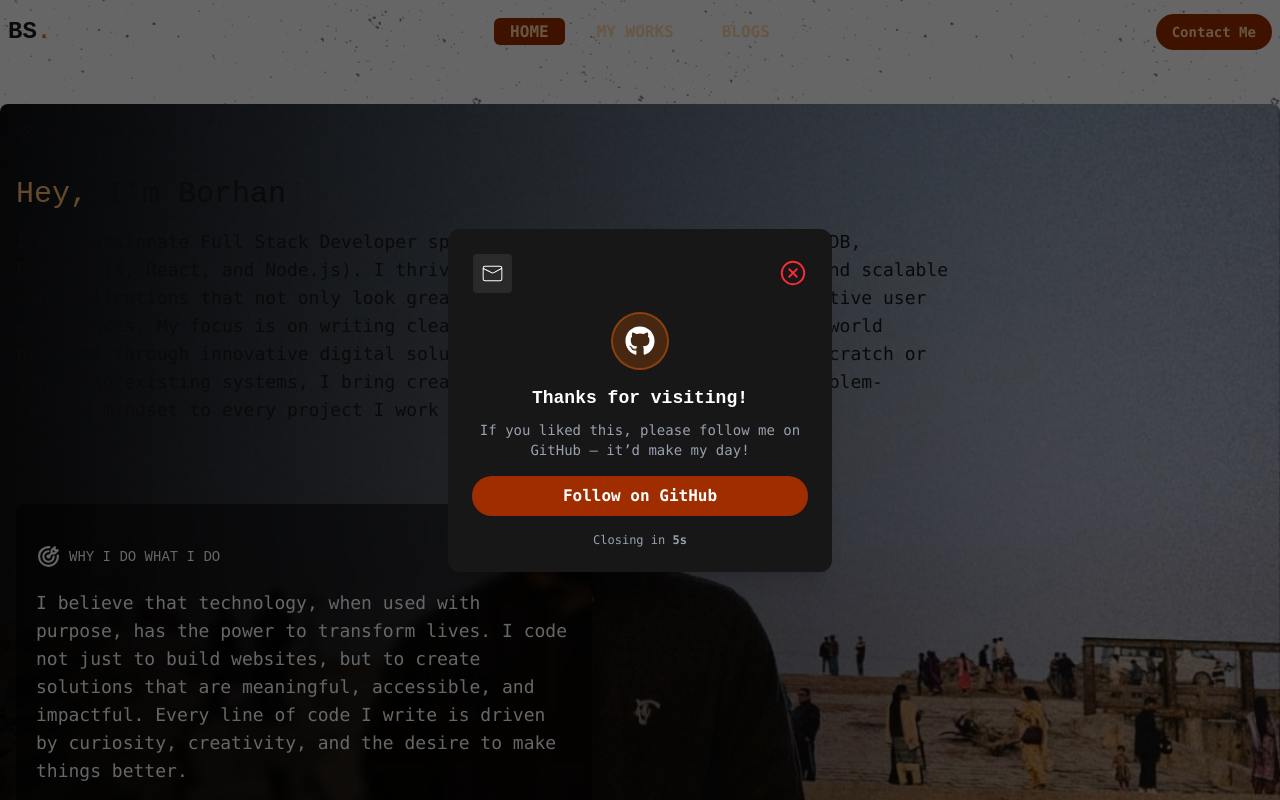
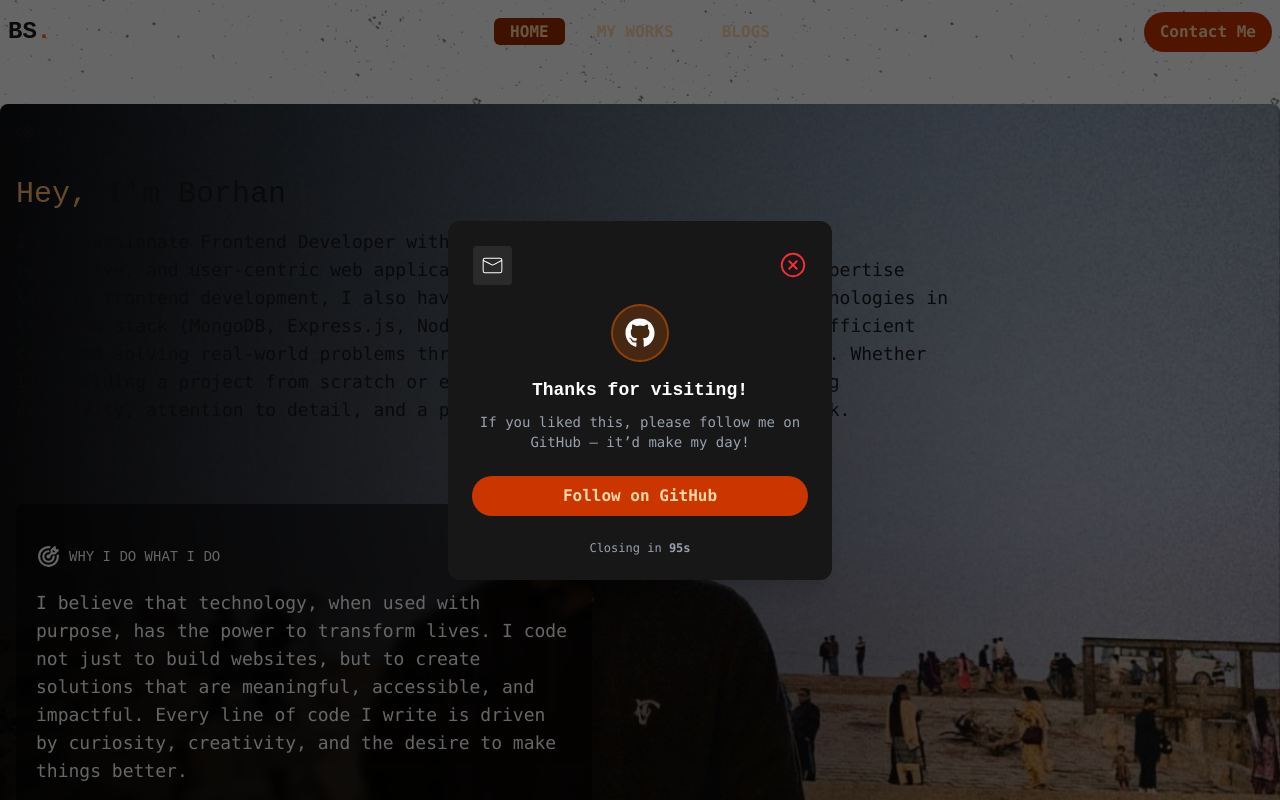
Before and after one commit to borhansiddque/portfolio-v0, a React (Vite) app: page / in a window 1280 px wide. Shown: the top 800 px of the page. Built offline with nearby package versions, Linux system fonts and the light colour scheme; a web font is replaced by a local one.

Commit message:
Update multiple components: adjust countdown timer in GithubPopup, enhance button styles in Navbar, ComingSoon, and MyStudioSection, and refine text in Banner for improved UI consistency and readability

```diff
--- a/src/Components/GithubPopup.jsx
+++ b/src/Components/GithubPopup.jsx
@@ -6,7 +6,7 @@ import toast from "react-hot-toast";
 
 const GithubPopup = () => {
   const [show, setShow] = useState(true);
-  const [countdown, setCountdown] = useState(10);
+  const [countdown, setCountdown] = useState(100);
   useEffect(() => {
     if (countdown === 0) {
       setShow(false);
@@ -70,7 +70,7 @@ const GithubPopup = () => {
             href="https://github.com/borhansiddque"
             target="_blank"
             rel="noopener noreferrer"
-            className="bg-orange-800 hover:bg-orange-600 text-white px-6 py-2 rounded-full font-semibold shadow-none hover:shadow-lg hover:shadow-orange-400 transition-all duration-300 w-full"
+            className="inline-block rounded-full px-4 py-2 text-base font-bold bg-orange-700 hover:bg-orange-600 text-orange-200 shadow-none hover:shadow-lg hover:shadow-orange-500 transition-all duration-300 w-full my-2"
           >
             Follow on GitHub
           </a>
--- a/src/Components/Navbar.jsx
+++ b/src/Components/Navbar.jsx
@@ -70,7 +70,7 @@ const Navbar = () => {
       <div className="navbar-end">
         <Link
           to={'/contact-me'}
-          className="inline-block rounded-full px-4 py-2 text-sm font-bold bg-orange-800 text-orange-200 hover:bg-orange-700 shadow-none hover:shadow-lg hover:shadow-orange-500 transition-all duration-300"
+          className="inline-block rounded-full px-4 py-2 text-base font-bold bg-orange-700 hover:bg-orange-600 text-orange-200 shadow-none hover:shadow-lg hover:shadow-orange-500 transition-all duration-300"
         >
           Contact Me
         </Link>
--- a/src/Pages/ComingSoon/ComingSoon.jsx
+++ b/src/Pages/ComingSoon/ComingSoon.jsx
@@ -12,7 +12,7 @@ const ComingSoon = () => {
 
 
         {/* Title */}
-        <h3 className="text-4xl font-bold">
+        <h3 className="text-3xl sm:text-4xl font-bold">
           Coming Soon<span className="text-orange-500">.</span>
         </h3>
 
@@ -27,7 +27,7 @@ const ComingSoon = () => {
         <a
           href="https://github.com/borhansiddque"
           target="_blank"
-          className="px-6 md:px-8 py-2 text-base font-semibold rounded-lg bg-orange-800 text-orange-200 hover:bg-orange-700 shadow-none hover:shadow-lg hover:shadow-orange-500 transition-all duration-300 border-none"
+          className="inline-block rounded-lg px-4 py-2 min-w-3xs text-base font-bold bg-orange-700 hover:bg-orange-600 text-orange-200 shadow-none hover:shadow-lg hover:shadow-orange-500 transition-all duration-300"
         >
           Check My Github
         </a>
--- a/src/Pages/Home/AboutMe.jsx
+++ b/src/Pages/Home/AboutMe.jsx
@@ -1,5 +1,6 @@
 import React from "react";
 import MyStudioSection from "./MyStudioSection";
+import { Link } from "react-router";
 
 const AboutMe = () => {
   return (
@@ -11,22 +12,39 @@ const AboutMe = () => {
         <div className="text-base mt-6 space-y-4">
           <p>
             I began my web development journey in 2023 with a strong passion for
-            creating modern and user-friendly websites. I started by learning
-            the core technologies — HTML, CSS, and JavaScript — and built my
-            first project using those basics.
+            creating modern, user-friendly websites. Starting with the
+            fundamentals—HTML, CSS, and JavaScript—I built my first projects
+            from the ground up.
           </p>
           <p>
-            As I progressed, I specialized in React.js for building dynamic and
-            responsive user interfaces. I also have foundational knowledge of
-            the backend using the MERN stack — working with MongoDB, Express.js,
-            and Node.js — which helps me understand and contribute to full stack
-            projects.
+            As I advanced, I specialized in React.js to develop dynamic and
+            responsive user interfaces. Along the way, I also gained
+            foundational backend knowledge using the MERN stack (MongoDB,
+            Express.js, Node.js), enabling me to contribute effectively to full
+            stack projects.
           </p>
           <p>
-            With 2 years of experience, I focus on crafting clean, efficient
-            frontend code while continuously improving my backend skills to
-            build complete SaaS applications.
+            With 2 years of hands-on experience, I now focus on writing clean,
+            efficient frontend code while continuously sharpening my backend
+            skills to build complete and scalable SaaS applications.
           </p>
+        </div>
+        <div className="mt-8 space-y-6">
+          {/* Currently Exploring Section */}
+          <div>
+            <h3 className="text-xl font-semibold text-white">
+              🎯 Currently Exploring
+            </h3>
+            <ul className="list-disc list-inside text-gray-300 mt-2 space-y-1">
+              <li>Learning Next.js and TypeScript</li>
+              <li>
+                Practicing backend development using Node.js, Express, and
+                MongoDB
+              </li>
+              <li>Working on SaaS-style app architectures</li>
+              <li>Improving design skills for better UX/UI</li>
+            </ul>
+          </div>
         </div>
       </div>
       <div className="flex-1">
--- a/src/Pages/Home/Banner.jsx
+++ b/src/Pages/Home/Banner.jsx
@@ -25,15 +25,7 @@ const Banner = () => {
           </h2>
           <p className="mt-4 md:hidden">I'm a MERN stack developer focused on building modern, responsive, and user-friendly web applications. I write clean, maintainable code and follow smart architectural patterns to create seamless digital experiences that are both functional and visually engaging.</p>
           <p className="sm:text-lg lg:max-w-3/4 mt-4 relative hidden md:block">
-            I'm a passionate Full Stack Developer specializing in the MERN stack
-            (MongoDB, Express.js, React, and Node.js). I thrive on crafting
-            modern, responsive, and scalable web applications that not only look
-            great but also deliver smooth and intuitive user experiences. My
-            focus is on writing clean, efficient code and solving real-world
-            problems through innovative digital solutions. Whether it's building
-            from scratch or improving existing systems, I bring creativity,
-            precision, and a strong problem-solving mindset to every project I
-            work on.
+            I'm a passionate Frontend Developer with a strong focus on building modern, responsive, and user-centric web applications using React. While my core expertise lies in frontend development, I also have working knowledge of backend technologies in the MERN stack (MongoDB, Express.js, Node.js). I thrive on writing clean, efficient code and solving real-world problems through thoughtful, scalable solutions. Whether I'm building a project from scratch or enhancing an existing system, I bring creativity, attention to detail, and a problem-solving mindset to every task.
           </p>
         </div>
 
--- a/src/Pages/Home/MyStudioSection.jsx
+++ b/src/Pages/Home/MyStudioSection.jsx
@@ -2,7 +2,7 @@ import { FaCode, FaServer, FaPaintBrush } from "react-icons/fa";
 
 const MyStudioSection = () => {
   return (
-    <section className="max-w-xl mx-auto bg-orange-950/20 backdrop-blur-xs text-gray-100 rounded-xl p-5 sm:p-8 space-y-6 font-mono">
+    <section className="md:max-w-xl mx-auto bg-orange-950/20 backdrop-blur-xs text-gray-100 rounded-xl p-5 sm:p-8 space-y-6 font-mono">
       {/* Header */}
       <div className="flex items-center justify-between">
         <div className="flex items-center gap-2 text-orange-500 font-bold text-sm uppercase tracking-wide">
@@ -13,7 +13,7 @@ const MyStudioSection = () => {
         <a
           href="/Borhan-CV.pdf"
           download
-          className="inline-block rounded-full px-4 py-2 text-sm font-semibold bg-orange-600 hover:bg-orange-700 transition-all duration-300"
+          className="inline-block rounded-full px-4 py-2 text-base font-bold bg-orange-700 hover:bg-orange-600 text-orange-200 shadow-none hover:shadow-lg hover:shadow-orange-500 transition-all duration-300"
         >
           Download CV
         </a>
```
